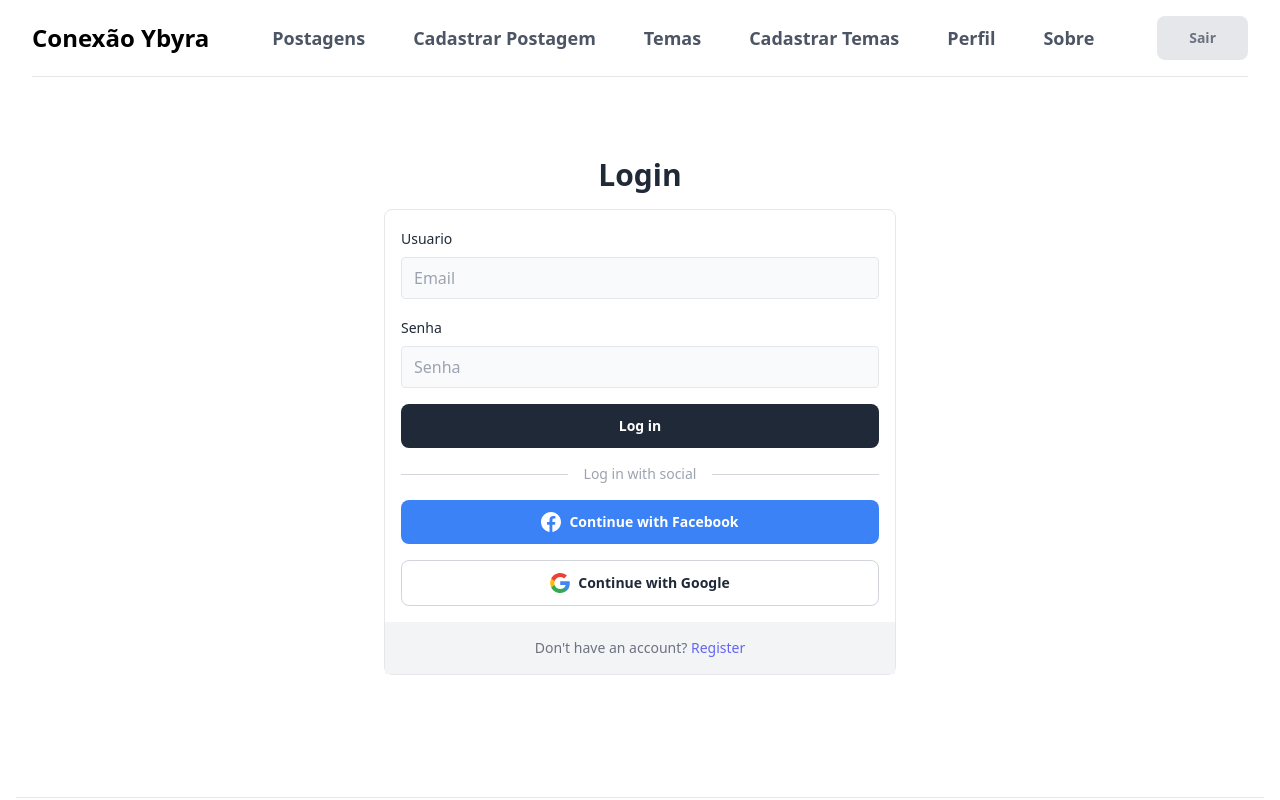
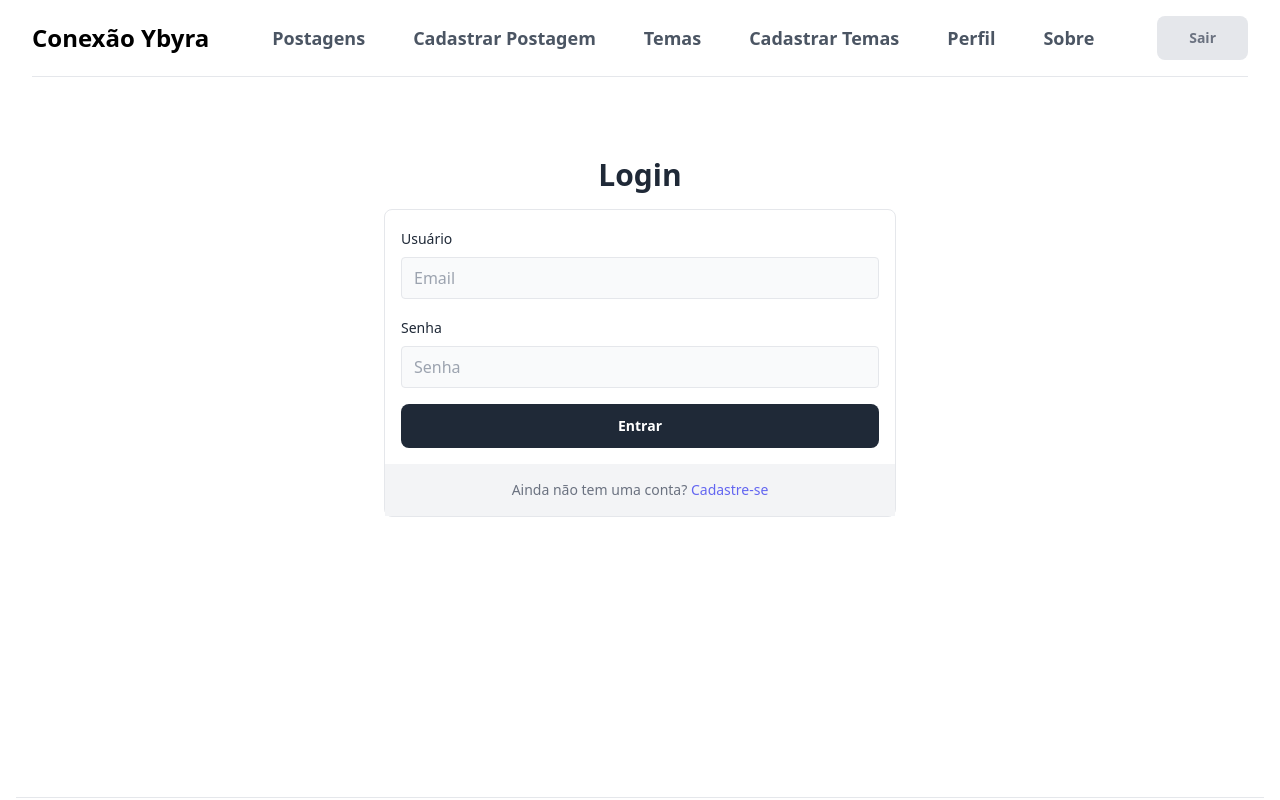
Before and after one commit to Conexao-Ybyra/frontend, a React (Vite) app: page / in a window 1280 px wide. Shown: the top 800 px of the page. Built offline with nearby package versions, Linux system fonts and the light colour scheme.

Commit message:
Altera login e footer

```diff
--- a/src/components/Footer/Footer.tsx
+++ b/src/components/Footer/Footer.tsx
@@ -1,3 +1,5 @@
+import { Link } from "react-router-dom";
+
 function Footer (){
   return (
     <>
@@ -6,12 +8,11 @@ function Footer (){
           <div className="flex flex-col items-center justify-between gap-4 border-t border-b py-6 md:flex-row">
             {/* <!-- nav - start --> */}
             <nav className="flex flex-wrap justify-center gap-x-4 gap-y-2 md:justify-start md:gap-6">
-              <a
-                href="#"
+              <Link to="/about"
                 className="text-gray-500 transition duration-100 hover:text-indigo-500 active:text-indigo-600"
               >
-                About
-              </a>
+                Sobre nós
+              </Link>
               <a
                 href="#"
                 className="text-gray-500 transition duration-100 hover:text-indigo-500 active:text-indigo-600"
@@ -93,7 +94,7 @@ function Footer (){
               </a>
 
               <a
-                href="#"
+                href="https://github.com/Conexao-Ybyra"
                 target="_blank"
                 className="text-gray-400 transition duration-100 hover:text-gray-500 active:text-gray-600"
               >
@@ -113,7 +114,7 @@ function Footer (){
           </div>
 
           <div className="py-8 text-center text-sm text-gray-400">
-            © 2021 - Present Flowrift. All rights reserved.
+            &copy; 2023 - Conexão Ybyra. Todos os direitos reservados.
           </div>
         </footer>
       </div>
--- a/src/pages/Login/Login.tsx
+++ b/src/pages/Login/Login.tsx
@@ -1,10 +1,8 @@
 import { ChangeEvent, useContext, useEffect, useState } from "react";
-
-import { useNavigate } from "react-router-dom";
-
+import { Link, useNavigate } from "react-router-dom";
 import { AuthContext } from "../../contexts/AuthContext";
+import { RotatingLines } from "react-loader-spinner";
 import UsuarioLogin from "../../models/UsuarioLogin";
-import { RotatingLines } from "react-loader-spinner";
 
 function Login() {
   let navigate = useNavigate();
@@ -48,9 +46,8 @@ function Login() {
               <div>
                 <label
                   htmlFor="email"
-                  className="mb-2 inline-block text-sm text-gray-800 sm:text-base"
-                >
-                  Usuario
+                  className="mb-2 inline-block text-sm text-gray-800 sm:text-base">
+                  Usuário
                 </label>
 
                 <input
@@ -69,8 +66,7 @@ function Login() {
               <div>
                 <label
                   htmlFor="senha"
-                  className="mb-2 inline-block text-sm text-gray-800 sm:text-base"
-                >
+                  className="mb-2 inline-block text-sm text-gray-800 sm:text-base">
                   Senha
                 </label>
                 <input
@@ -86,12 +82,12 @@ function Login() {
                 />
               </div>
 
-
               <button
                 type="submit"
                 className="block rounded-lg bg-gray-800 px-8 py-3 text-center text-sm font-semibold text-white outline-none ring-gray-300 transition duration-100 hover:bg-gray-700 focus-visible:ring active:bg-gray-600 md:text-base"
               >
                 {isLoading ? (
+                  <div className="flex justify-center items-center">
                     <RotatingLines
                       strokeColor="white"
                       strokeWidth="5"
@@ -99,74 +95,20 @@ function Login() {
                       width="24"
                       visible={true}
                     />
+                  </div>
                 ) : (
-                  <span>Log in</span>
+                  <span>Entrar</span>
                 )}
               </button>
 
-              <div className="relative flex items-center justify-center">
-                <span className="absolute inset-x-0 h-px bg-gray-300"></span>
-                <span className="relative bg-white px-4 text-sm text-gray-400">
-                  Log in with social
-                </span>
-              </div>
-
-              <button className="flex items-center justify-center gap-2 rounded-lg bg-blue-500 px-8 py-3 text-center text-sm font-semibold text-white outline-none ring-blue-300 transition duration-100 hover:bg-blue-600 focus-visible:ring active:bg-blue-700 md:text-base">
-                <svg
-                  className="h-5 w-5 shrink-0"
-                  width="24"
-                  height="24"
-                  viewBox="0 0 24 24"
-                  fill="none"
-                  xmlns="http://www.w3.org/2000/svg"
-                >
-                  <path
-                    d="M12 0C5.37273 0 0 5.37273 0 12C0 18.0164 4.43182 22.9838 10.2065 23.8516V15.1805H7.23764V12.0262H10.2065V9.92727C10.2065 6.45218 11.8996 4.92655 14.7878 4.92655C16.1711 4.92655 16.9025 5.02909 17.2489 5.076V7.82945H15.2787C14.0525 7.82945 13.6244 8.99182 13.6244 10.302V12.0262H17.2178L16.7302 15.1805H13.6244V23.8773C19.4815 23.0825 24 18.0747 24 12C24 5.37273 18.6273 0 12 0Z"
-                    fill="white"
-                  />
-                </svg>
-                Continue with Facebook
-              </button>
-
-              <button className="flex items-center justify-center gap-2 rounded-lg border border-gray-300 bg-white px-8 py-3 text-center text-sm font-semibold text-gray-800 outline-none ring-gray-300 transition duration-100 hover:bg-gray-100 focus-visible:ring active:bg-gray-200 md:text-base">
-                <svg
-                  className="h-5 w-5 shrink-0"
-                  width="24"
-                  height="24"
-                  viewBox="0 0 24 24"
-                  fill="none"
-                  xmlns="http://www.w3.org/2000/svg"
-                >
-                  <path
-                    d="M23.7449 12.27C23.7449 11.48 23.6749 10.73 23.5549 10H12.2549V14.51H18.7249C18.4349 15.99 17.5849 17.24 16.3249 18.09V21.09H20.1849C22.4449 19 23.7449 15.92 23.7449 12.27Z"
-                    fill="#4285F4"
-                  />
-                  <path
-                    d="M12.2549 24C15.4949 24 18.2049 22.92 20.1849 21.09L16.3249 18.09C15.2449 18.81 13.8749 19.25 12.2549 19.25C9.12492 19.25 6.47492 17.14 5.52492 14.29H1.54492V17.38C3.51492 21.3 7.56492 24 12.2549 24Z"
-                    fill="#34A853"
-                  />
-                  <path
-                    d="M5.52488 14.29C5.27488 13.57 5.14488 12.8 5.14488 12C5.14488 11.2 5.28488 10.43 5.52488 9.71V6.62H1.54488C0.724882 8.24 0.254883 10.06 0.254883 12C0.254883 13.94 0.724882 15.76 1.54488 17.38L5.52488 14.29Z"
-                    fill="#FBBC05"
-                  />
-                  <path
-                    d="M12.2549 4.75C14.0249 4.75 15.6049 5.36 16.8549 6.55L20.2749 3.13C18.2049 1.19 15.4949 0 12.2549 0C7.56492 0 3.51492 2.7 1.54492 6.62L5.52492 9.71C6.47492 6.86 9.12492 4.75 12.2549 4.75Z"
-                    fill="#EA4335"
-                  />
-                </svg>
-                Continue with Google
-              </button>
             </div>
 
             <div className="flex items-center justify-center bg-gray-100 p-4">
               <p className="text-center text-sm text-gray-500">
-                Don't have an account?{" "}
-                <a
-                  href="#"
-                  className="text-indigo-500 transition duration-100 hover:text-indigo-600 active:text-indigo-700"
-                >
-                  Register
-                </a>
+                Ainda não tem uma conta?{" "}
+                <Link to="/cadastro" className="text-indigo-500 transition duration-100 hover:text-indigo-600 active:text-indigo-700">
+                  Cadastre-se
+                </Link>
               </p>
             </div>
           </form>
```
Lines whose indentation alone changed are shown as unchanged.
